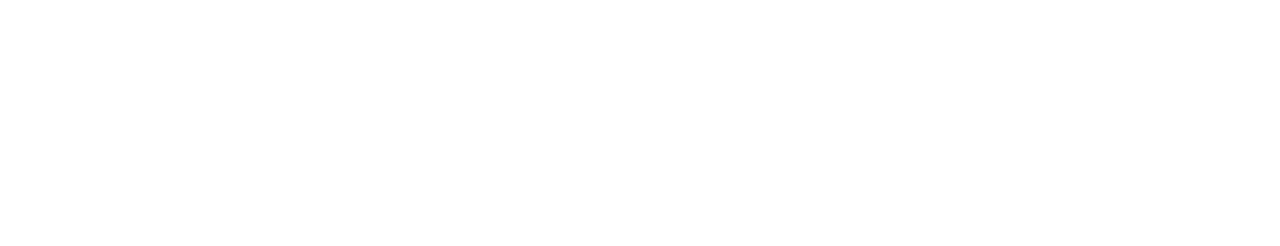
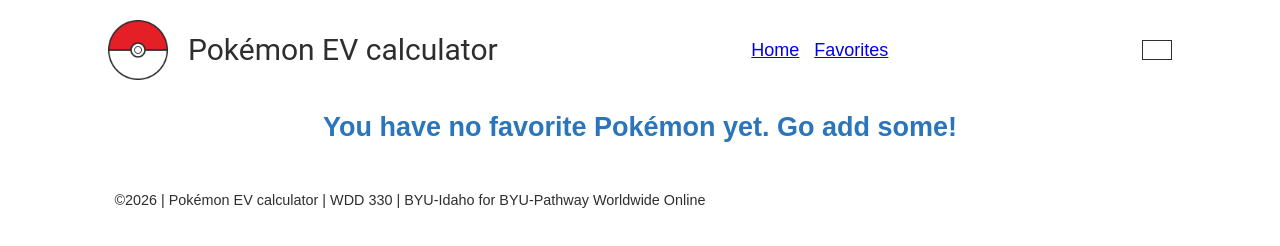
Before and after one commit to Jose1905/WDD330_Final_Project, a website built with Vite: page src/favorites/index.html in a window 1280 px wide. Built offline with nearby package versions, Linux system fonts and the light colour scheme; files whose address does not match are found by name.

Commit message:
Favorites page working

```diff
--- /dev/null
+++ b/src/js/favorites.js
@@ -0,0 +1,28 @@
+import {
+  getLocalStorage,
+  loadHeaderFooter,
+  loadPokemonCard,
+} from "./utils.mjs";
+import { fetchPokemonData } from "./ExternalServices.mjs";
+
+const favoritesGrid = document.querySelector(".pokemon-grid");
+
+function loadFavorites() {
+  const favorites = getLocalStorage("favorites") || [];
+  if (favorites.length === 0) {
+    favoritesGrid.innerHTML = "<h1 class='no-favorites'>You have no favorite Pokémon yet. Go add some!</h1>";
+    return;
+  }
+  favoritesGrid.innerHTML = ""; // Clear the grid before loading favorites
+  console.log("Loading favorites:", favorites);
+  favorites.forEach((pokemonName) => {
+    fetchPokemonData(pokemonName).then((pokemonData) => {
+      loadPokemonCard(favoritesGrid, pokemonName, pokemonData.imageUrl);
+    }).catch((error) => {
+      console.error(`Error loading data for ${pokemonName}:`, error);
+    });
+  });
+}
+
+loadHeaderFooter();
+loadFavorites();
--- a/src/public/css/style.css
+++ b/src/public/css/style.css
@@ -262,6 +262,12 @@ footer {
   margin: 1rem auto;
 }
 
+/****************** Favorites page styles ************ */
+.no-favorites {
+  text-align: center;
+  grid-column: 1 / -1;
+}
+
 /****************** Responsive styles ************ */
 @media screen and (max-width: 800px) {
   body {
```
